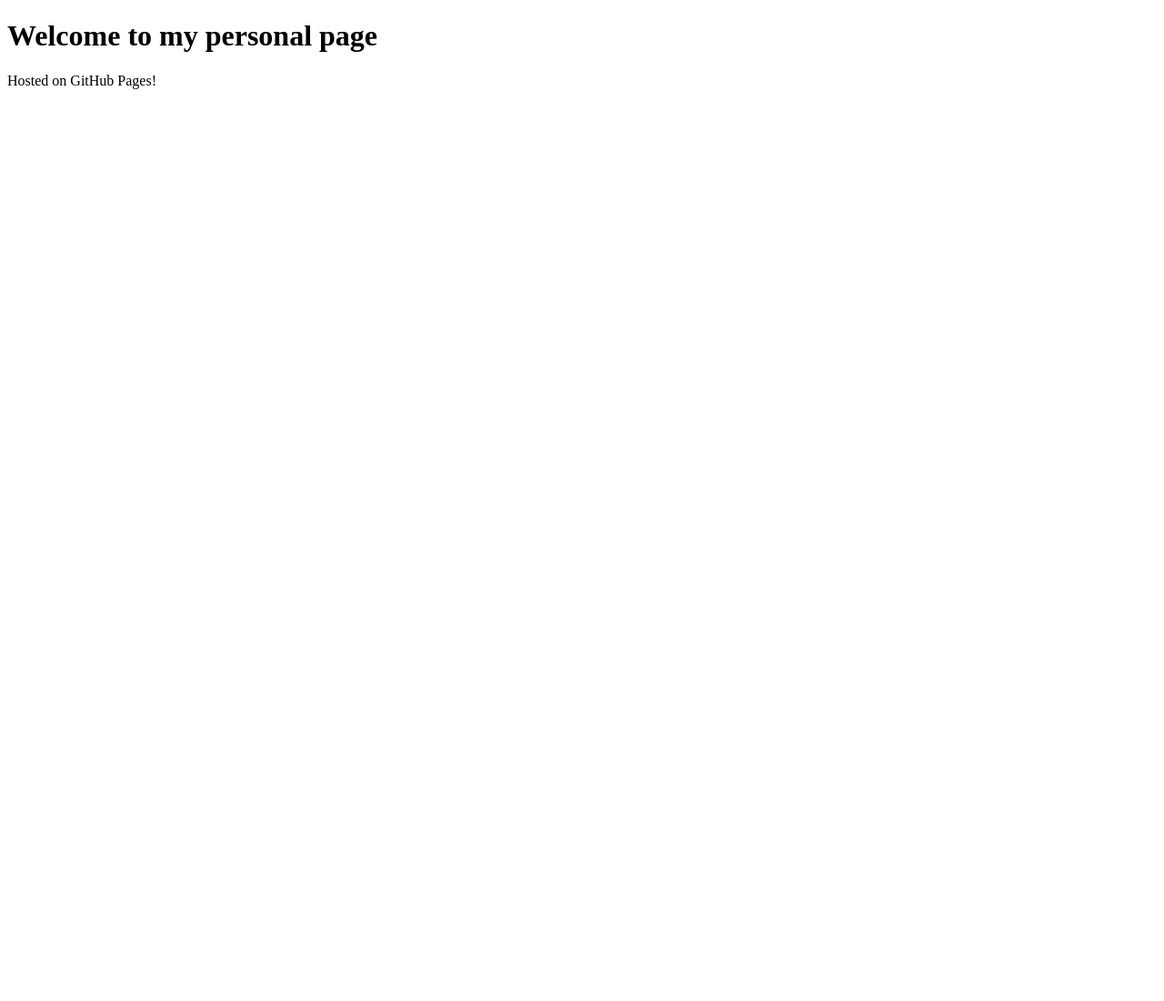
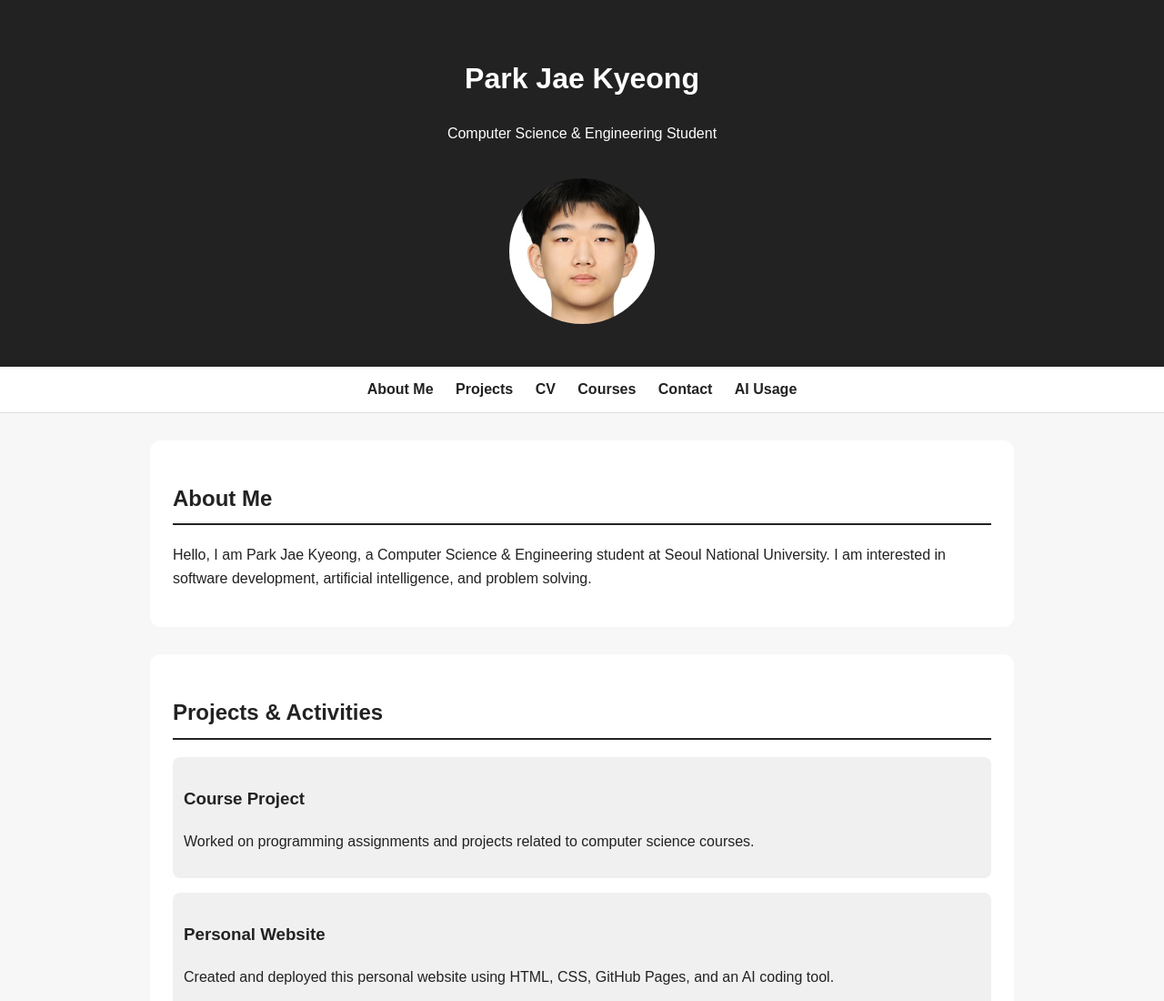
Before and after one commit to p-jaekyeong/p-jaekyeong.github.io, a plain HTML site: page index.html in a window 1280 px wide. Shown: the top 1100 px of the page at 91% size. Before the commit the page ends 800 px from the top, so only its background shows below. Drawn offline with Linux system fonts and the light colour scheme.

Commit message:
Update index.html

```diff
--- a/index.html
+++ b/index.html
@@ -1,10 +1,148 @@
 <!DOCTYPE html>
-<html>
-  <head>
-    <title>Park Jae Kyeong</title>
-  </head>
-  <body>
-    <h1>Welcome to my personal page</h1>
-    <p>Hosted on GitHub Pages!</p>
-  </body>
+<html lang="en">
+<head>
+  <meta charset="UTF-8" />
+  <meta name="viewport" content="width=device-width, initial-scale=1.0" />
+  <title>Park Jae Kyeong | Personal Website</title>
+  <style>
+    body {
+      margin: 0;
+      font-family: Arial, sans-serif;
+      line-height: 1.6;
+      color: #222;
+      background: #f7f7f7;
+    }
+
+    header {
+      background: #222;
+      color: white;
+      padding: 40px 20px;
+      text-align: center;
+    }
+
+    nav {
+      background: white;
+      padding: 12px;
+      text-align: center;
+      position: sticky;
+      top: 0;
+      border-bottom: 1px solid #ddd;
+    }
+
+    nav a {
+      margin: 0 10px;
+      color: #222;
+      text-decoration: none;
+      font-weight: bold;
+    }
+
+    section {
+      max-width: 900px;
+      margin: 30px auto;
+      padding: 25px;
+      background: white;
+      border-radius: 12px;
+    }
+
+    .profile {
+      width: 160px;
+      height: 160px;
+      object-fit: cover;
+      border-radius: 50%;
+      margin-top: 20px;
+    }
+
+    h2 {
+      border-bottom: 2px solid #222;
+      padding-bottom: 8px;
+    }
+
+    .project {
+      margin-bottom: 16px;
+      padding: 12px;
+      background: #f0f0f0;
+      border-radius: 8px;
+    }
+
+    footer {
+      text-align: center;
+      padding: 30px;
+      color: #666;
+    }
+  </style>
+</head>
+<body>
+  <header>
+    <h1>Park Jae Kyeong</h1>
+    <p>Computer Science & Engineering Student</p>
+    <img src="assets/profile.jpg" alt="Profile photo of Park Jae Kyeong" class="profile" />
+  </header>
+
+  <nav>
+    <a href="#about">About Me</a>
+    <a href="#projects">Projects</a>
+    <a href="#cv">CV</a>
+    <a href="#courses">Courses</a>
+    <a href="#contact">Contact</a>
+    <a href="#ai-usage">AI Usage</a>
+  </nav>
+
+  <section id="about">
+    <h2>About Me</h2>
+    <p>
+      Hello, I am Park Jae Kyeong, a Computer Science & Engineering student at Seoul National University.
+      I am interested in software development, artificial intelligence, and problem solving.
+    </p>
+  </section>
+
+  <section id="projects">
+    <h2>Projects & Activities</h2>
+
+    <div class="project">
+      <h3>Course Project</h3>
+      <p>Worked on programming assignments and projects related to computer science courses.</p>
+    </div>
+
+    <div class="project">
+      <h3>Personal Website</h3>
+      <p>Created and deployed this personal website using HTML, CSS, GitHub Pages, and an AI coding tool.</p>
+    </div>
+  </section>
+
+  <section id="cv">
+    <h2>CV / Resume</h2>
+    <p><strong>Education:</strong> Seoul National University, Computer Science & Engineering</p>
+    <p><strong>Skills:</strong> C++, Python, Java, HTML, CSS</p>
+    <p><strong>Experience:</strong> Course projects, programming practice, and personal web development</p>
+    <p>
+      <a href="assets/cv.pdf" target="_blank">Download my CV</a>
+    </p>
+  </section>
+
+  <section id="courses">
+    <h2>Courses I Plan to Take</h2>
+    <ul>
+      <li>Data Structures</li>
+      <li>Algorithms</li>
+      <li>Computer Architecture</li>
+      <li>Artificial Intelligence</li>
+    </ul>
+  </section>
+
+  <section id="contact">
+    <h2>Contact</h2>
+    <p>Email: stickman2@snu.ac.kr</p>
+    <p>GitHub: <a href="https://github.com/p-jaekyeong" target="_blank">github.com/p-jaekyeong</a></p>
+  </section>
+
+  <section id="ai-usage">
+    <h2>AI Usage</h2>
+    <p><strong>Tool:</strong> ChatGPT</p>
+    <p><strong>Prompt:</strong> Build a static personal website compatible with GitHub Pages.</p>
+  </section>
+
+  <footer>
+    <p>&copy; 2026 Park Jae Kyeong</p>
+  </footer>
+</body>
 </html>
```
